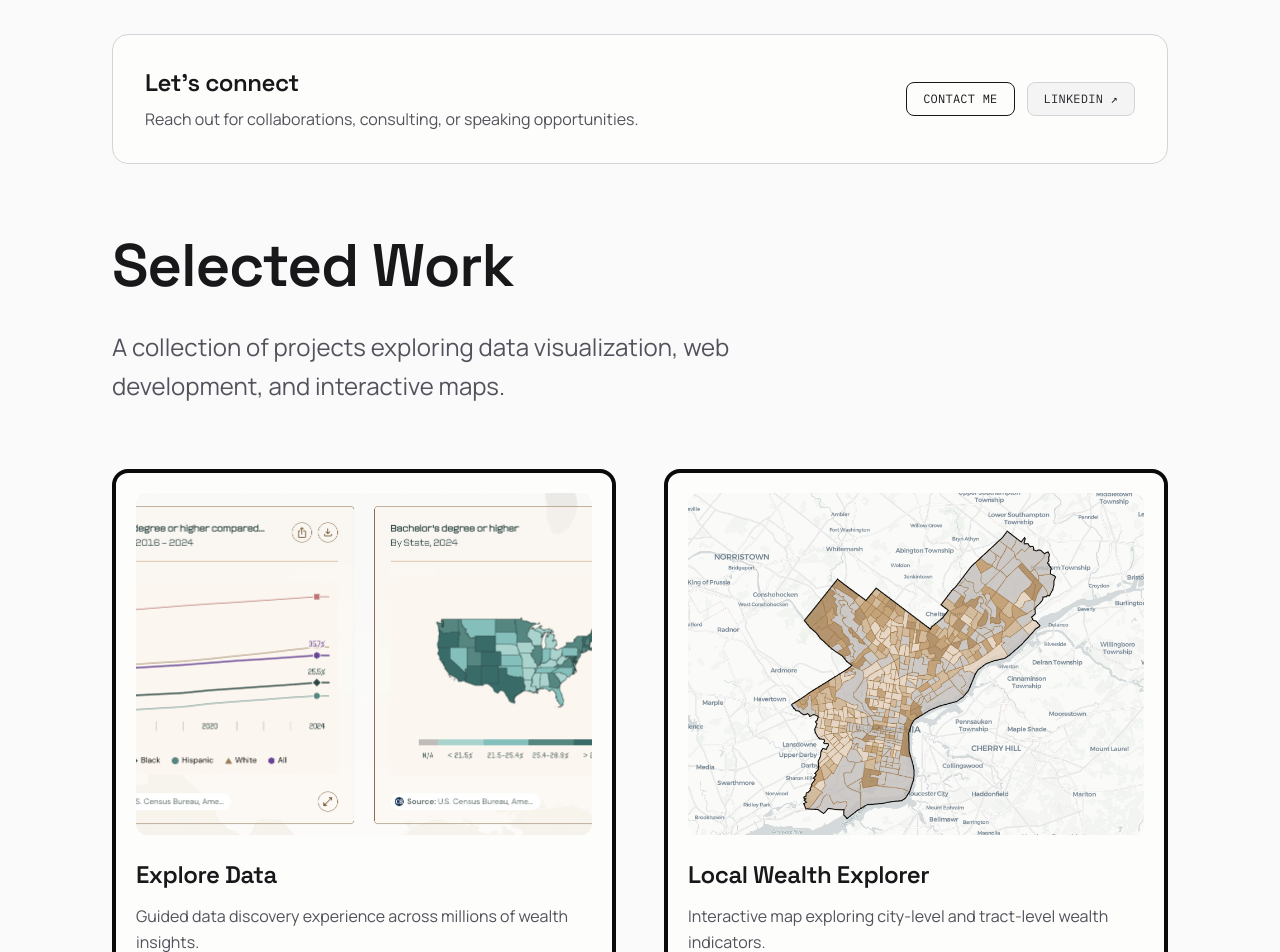
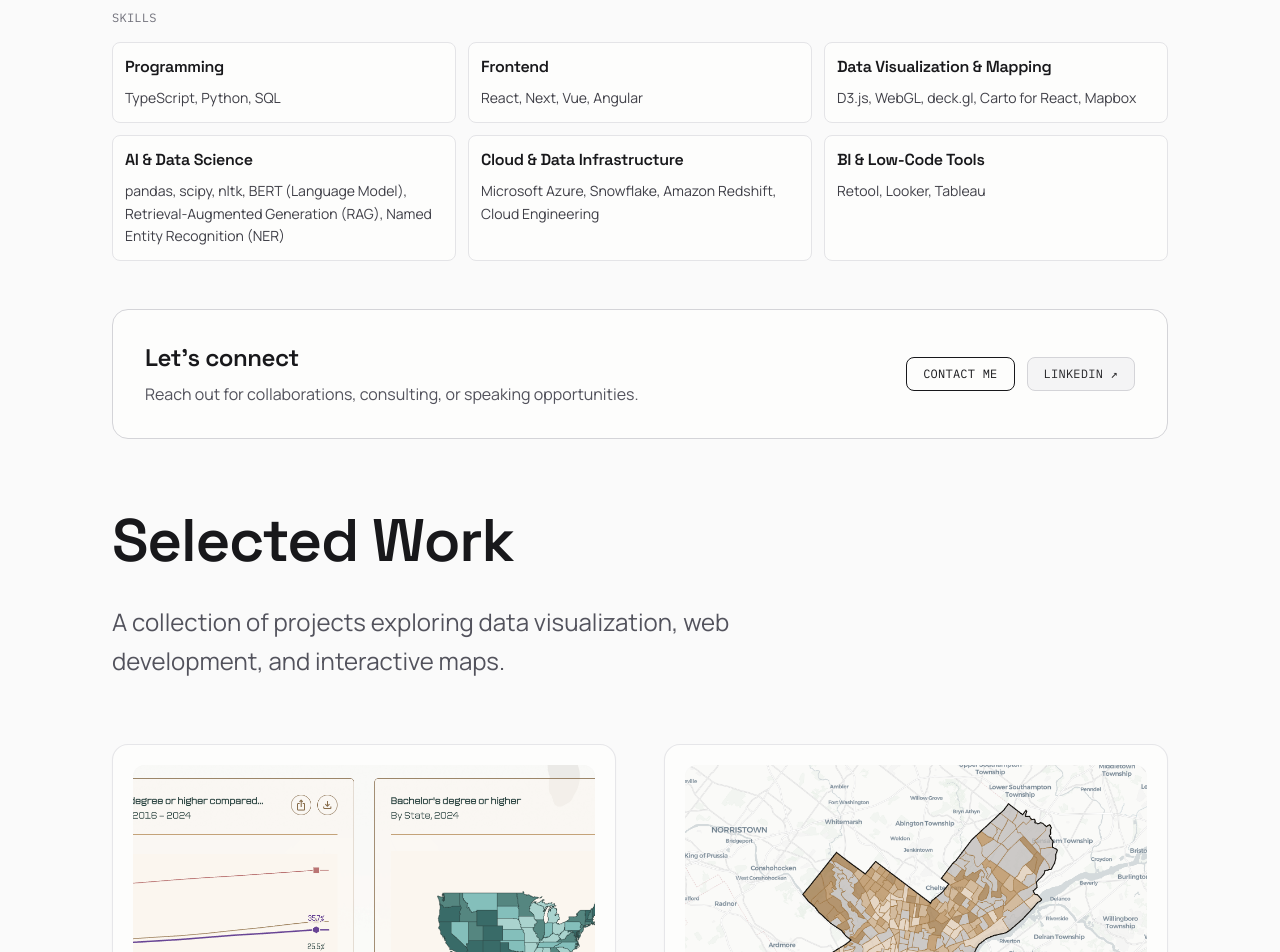
Before and after one commit to petermdamato/portfolio, a Next.js app: page / in a window 1280 px wide. Shown: the part 580-1532 px from the top of the page. Built offline with nearby package versions, Linux system fonts and the light colour scheme.

Commit message:
Fix skills

```diff
--- a/app/page.tsx
+++ b/app/page.tsx
@@ -14,6 +14,51 @@ const publicationLogos = [
   { src: "/dissent.png", alt: "Dissent" },
   { src: "/sports-illustrated.png", alt: "Sports Illustrated" },
   { src: "/americas-quarterly.png", alt: "Americas Quarterly" }
+];
+
+const skillsByCategory = [
+  {
+    category: "Programming",
+    skills: ["TypeScript", "Python", "SQL"],
+  },
+  {
+    category: "Frontend",
+    skills: ["React", "Next", "Vue", "Angular"],
+  },
+  {
+    category: "Data Visualization & Mapping",
+    skills: [
+      "D3.js",
+      "WebGL",
+      "deck.gl",
+      "Carto for React",
+      "Mapbox",
+    ],
+  },
+  {
+    category: "AI & Data Science",
+    skills: [
+      "pandas",
+      "scipy",
+      "nltk",
+      "BERT (Language Model)",
+      "Retrieval-Augmented Generation (RAG)",
+      "Named Entity Recognition (NER)",
+    ],
+  },
+  {
+    category: "Cloud & Data Infrastructure",
+    skills: [
+      "Microsoft Azure",
+      "Snowflake",
+      "Amazon Redshift",
+      "Cloud Engineering",
+    ],
+  },
+  {
+    category: "BI & Low-Code Tools",
+    skills: ["Retool", "Looker", "Tableau"],
+  },
 ];
 
 export default function Home() {
@@ -58,6 +103,32 @@ export default function Home() {
 
   </div>
 </section>
+
+      <section className="w-full pt-6">
+        <div className="max-w-6xl mx-auto px-6 sm:px-8 lg:px-12">
+          <div className="mb-4">
+          <p className="font-meta text-xs tracking-[0.25em] uppercase text-zinc-500">
+              Skills
+            </p>
+          </div>
+
+          <div className="grid grid-cols-1 md:grid-cols-2 lg:grid-cols-3 gap-3">
+            {skillsByCategory.map((group) => (
+              <article
+                key={group.category}
+                className="rounded-lg border border-zinc-200 bg-[#fdfdfc] p-3"
+              >
+                <h3 className="font-display text-base font-semibold text-zinc-900 mb-2">
+                  {group.category}
+                </h3>
+                <p className="font-body text-sm leading-relaxed text-zinc-700">
+                  {group.skills.join(", ")}
+                </p>
+              </article>
+            ))}
+          </div>
+        </div>
+      </section>
 
       <main className="max-w-6xl mx-auto px-6 sm:px-8 lg:px-12 py-12 md:py-12">
                 <section className="mb-16 rounded-2xl border border-zinc-300 bg-[#fdfdfc] p-6 sm:p-8">
--- a/components/ProjectCard.tsx
+++ b/components/ProjectCard.tsx
@@ -12,7 +12,7 @@ export default function ProjectCard({
 }: ProjectMetadata) {
   return (
     <Link href={`/projects/${slug}`} className="group block">
-      <article className="flex flex-col h-full rounded-2xl border-[4px] border-[#0a0a0a] p-5 bg-[#fdfdfc] transition-transform duration-500 ease-out group-hover:-translate-y-1">
+      <article className="flex flex-col h-full rounded-2xl border border-zinc-200/90 bg-[#fdfdfc] p-5 shadow-[0_1px_2px_rgba(0,0,0,0.03)] transition-all duration-300 ease-out group-hover:-translate-y-1.5 group-hover:shadow-[0_14px_32px_rgba(0,0,0,0.12)] group-hover:border-zinc-300">
         <div className="aspect-[4/3] w-full bg-zinc-100 rounded-xl overflow-hidden mb-6 relative">
           {thumbnail && (
             <Image
@@ -20,7 +20,7 @@ export default function ProjectCard({
               alt={`${title} preview`}
               fill
               sizes="(min-width: 1024px) 480px, (min-width: 768px) 40vw, 92vw"
-              className="object-cover"
+              className="object-cover transition-transform duration-500 ease-out group-hover:scale-[1.03]"
             />
           )}
           {partnerLogo && (
@@ -34,7 +34,7 @@ export default function ProjectCard({
               />
             </div>
           )}
-          <div className="absolute inset-0 bg-black/0 group-hover:bg-black/5 transition-colors duration-500" />
+          <div className="absolute inset-0 bg-gradient-to-t from-black/18 via-black/0 to-transparent opacity-0 group-hover:opacity-100 transition-opacity duration-500" />
         </div>
 
         <h2 className="font-display text-2xl font-semibold text-zinc-900 tracking-tight mb-3 group-hover:text-zinc-700 transition-colors duration-300">
@@ -46,17 +46,23 @@ export default function ProjectCard({
         </p>
 
         {tags && tags.length > 0 && (
-          <div className="flex flex-wrap gap-3 mt-auto pt-2">
+          <div className="flex flex-wrap gap-2 mt-auto pt-1">
             {tags.map((tag) => (
               <span
                 key={tag}
-                className="font-meta text-xs font-medium text-zinc-500 uppercase tracking-widest"
+                className="font-meta text-[11px] font-medium text-zinc-600 uppercase tracking-[0.12em] rounded-full border border-zinc-200 px-2.5 py-1 bg-zinc-50"
               >
                 {tag}
               </span>
             ))}
           </div>
         )}
+
+        <div className="mt-6 pt-4 border-t border-zinc-100">
+          <span className="font-meta text-[11px] uppercase tracking-[0.16em] text-zinc-500 group-hover:text-zinc-800 transition-colors">
+            View Project →
+          </span>
+        </div>
       </article>
     </Link>
   );
```
